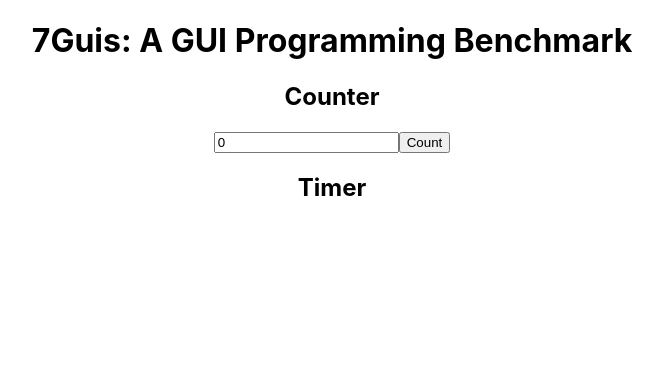
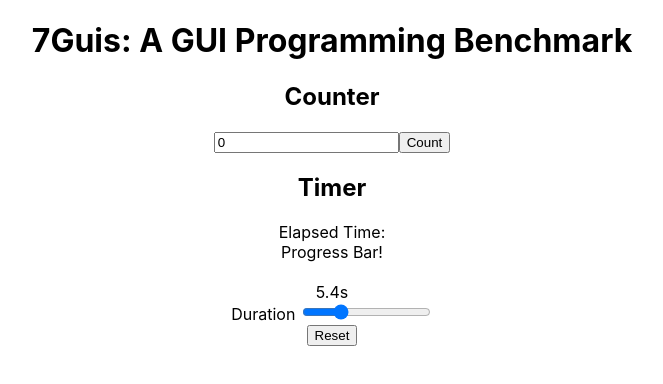
Before and after one commit to schang1146/react-7guis, a React (Create React App) app: page / in a window 1280 px wide. Shown: the top 384 px of the page, without its empty margins (308-971 px from the left). Built offline with nearby package versions, Linux system fonts and the light colour scheme.

Commit message:
Scaffold Timer component that starts on mount

```diff
--- a/src/components/Timer/Timer.js
+++ b/src/components/Timer/Timer.js
@@ -1,7 +1,46 @@
+import React, { useEffect, useState } from 'react';
+
+function ProgressBar() {
+  return <div>Progress Bar!</div>;
+}
+
 function Timer() {
+  const [startTime, setStartTime] = useState(Date.now());
+  const [currentTime, setCurrentTime] = useState(null);
+  const [intervalId, setIntervalId] = useState(null);
+  const [timer, setTimer] = useState(20);
+
+  useEffect(() => {
+    setInterval(() => {
+      setCurrentTime(Date.now());
+    }, 100);
+  }, []);
+
   return (
     <div>
       <h2>Timer</h2>
+      Elapsed Time: <ProgressBar />
+      <br />
+      {`${Math.round((currentTime - startTime) / 100) / 10}`}s
+      <br />
+      Duration{' '}
+      <input
+        type='range'
+        min='5'
+        max='60'
+        value={timer}
+        onChange={(e) => {
+          setTimer(e.target.value);
+        }}
+      />
+      <br />
+      <button
+        onClick={() => {
+          setStartTime(Date.now());
+        }}
+      >
+        Reset
+      </button>
     </div>
   );
 }
```
